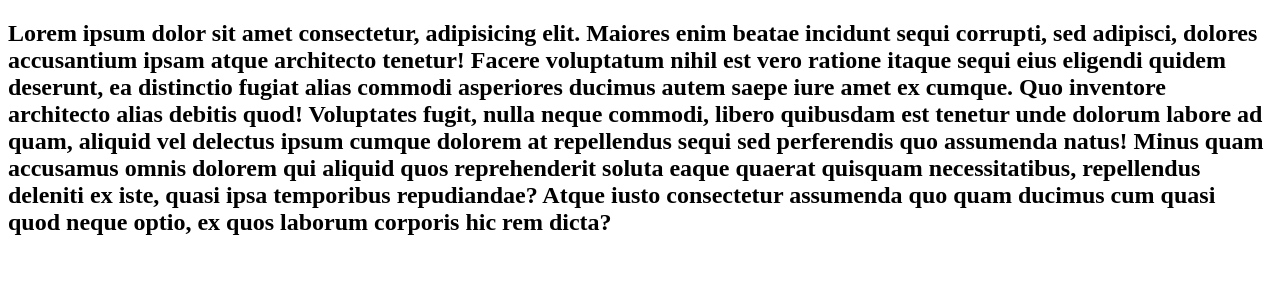
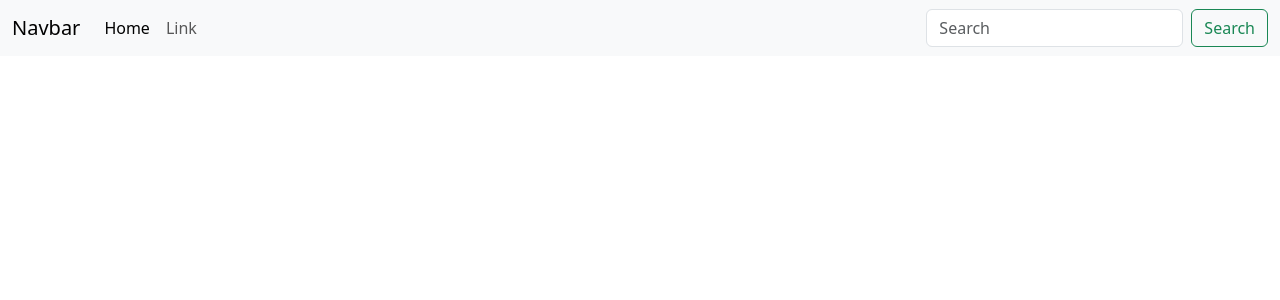
Before and after one commit to Shubh99992/Django_Book-review-app, a Django app: template project/app/templates/index.html in a window 1280 px wide. Shown: the top 300 px of the page. Run offline with Django 5.2, Linux system fonts and the light colour scheme; the template is opened without the code that fills it, so the values that code supplies are empty.

Commit message:
Version-2

```diff
--- a/project/app/templates/index.html
+++ b/project/app/templates/index.html
@@ -1,11 +1,40 @@
-<!DOCTYPE html>
+<!doctype html>
 <html lang="en">
-<head>
-    <meta charset="UTF-8">
-    <meta name="viewport" content="width=device-width, initial-scale=1.0">
-    <title>Document</title>
-</head>
-<body>
-    <h2>Lorem ipsum dolor sit amet consectetur, adipisicing elit. Maiores enim beatae incidunt sequi corrupti, sed adipisci, dolores accusantium ipsam atque architecto tenetur! Facere voluptatum nihil est vero ratione itaque sequi eius eligendi quidem deserunt, ea distinctio fugiat alias commodi asperiores ducimus autem saepe iure amet ex cumque. Quo inventore architecto alias debitis quod! Voluptates fugit, nulla neque commodi, libero quibusdam est tenetur unde dolorum labore ad quam, aliquid vel delectus ipsum cumque dolorem at repellendus sequi sed perferendis quo assumenda natus! Minus quam accusamus omnis dolorem qui aliquid quos reprehenderit soluta eaque quaerat quisquam necessitatibus, repellendus deleniti ex iste, quasi ipsa temporibus repudiandae? Atque iusto consectetur assumenda quo quam ducimus cum quasi quod neque optio, ex quos laborum corporis hic rem dicta?</h2>
-</body>
+  <head>
+    <meta charset="utf-8">
+    <meta name="viewport" content="width=device-width, initial-scale=1">
+    <title>Bootstrap demo</title>
+    <link href="https://cdn.jsdelivr.net/npm/bootstrap@5.3.3/dist/css/bootstrap.min.css" rel="stylesheet" integrity="sha384-QWTKZyjpPEjISv5WaRU9OFeRpok6YctnYmDr5pNlyT2bRjXh0JMhjY6hW+ALEwIH" crossorigin="anonymous">
+  </head>
+  <body>
+    <nav class="navbar navbar-expand-lg bg-body-tertiary">
+  <div class="container-fluid">
+    <a class="navbar-brand" href="#">Navbar</a>
+    <button class="navbar-toggler" type="button" data-bs-toggle="collapse" data-bs-target="#navbarSupportedContent" aria-controls="navbarSupportedContent" aria-expanded="false" aria-label="Toggle navigation">
+      <span class="navbar-toggler-icon"></span>
+    </button>
+    <div class="collapse navbar-collapse" id="navbarSupportedContent">
+      <ul class="navbar-nav me-auto mb-2 mb-lg-0">
+        <li class="nav-item">
+          <a class="nav-link active" aria-current="page" href="#">Home</a>
+        </li>
+        <li class="nav-item">
+          <a class="nav-link" href="#">Link</a>
+        </li>
+
+
+      </ul>
+      <form class="d-flex" role="search">
+        <input class="form-control me-2" type="search" placeholder="Search" aria-label="Search">
+        <button class="btn btn-outline-success" type="submit">Search</button>
+      </form>
+    </div>
+  </div>
+</nav>
+    {% block main %}
+
+    {% endblock  %}
+
+    <script src="https://cdn.jsdelivr.net/npm/bootstrap@5.3.3/dist/js/bootstrap.bundle.min.js" integrity="sha384-YvpcrYf0tY3lHB60NNkmXc5s9fDVZLESaAA55NDzOxhy9GkcIdslK1eN7N6jIeHz" crossorigin="anonymous"></script>
+  </body>
 </html>
--- a/project/app/urls.py
+++ b/project/app/urls.py
@@ -1,8 +1,9 @@
 from django.contrib import admin
 from django.urls import include, path
 from app import views
+from app.views import HomeView
 urlpatterns = [
+    path("", HomeView.as_view(), name="index"),
     path("",views.index),
     path("team/<int:s>/",views.cls)
-
 ]
--- a/project/app/views.py
+++ b/project/app/views.py
@@ -1,5 +1,5 @@
 from django.shortcuts import render, HttpResponse
-
+from django.views.generic import TemplateView
 # Create your views here.
 def index(req):
     return render(req, "index.html")
@@ -9,3 +9,6 @@ def cls(r, s):
 
 def custom_404(request, exception):
     return render(request, '404.html', status=404)
+
+class HomeView(TemplateView):
+    template_name = "review.html"
```
Also changed, not shown: project/app/templates/review.html (added, +41 -0 lines).
